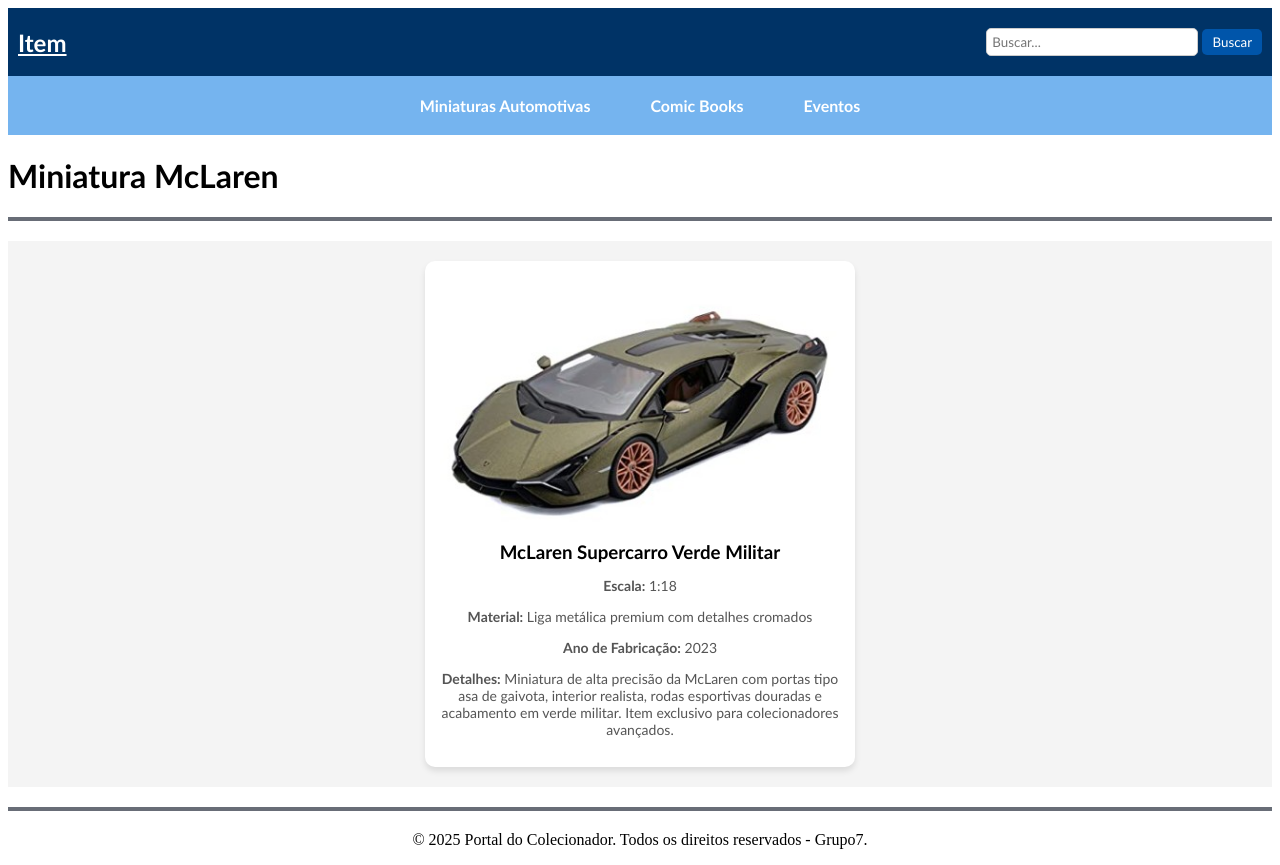
After one commit to ellahf/SINF1_2025-G3, a PHP site: page /html/colecoes/itensAuto/itemMcLaren.html in a window 1280 px wide. The commit adds this page. Run offline with PHP 8.4, Linux system fonts and the light colour scheme.

Commit message:
Mensagem do commit12 26/03

```diff
--- a/css/styles.css
+++ b/css/styles.css
@@ -320,54 +320,3 @@
 .voltar-btn:hover {
     background-color: #555;
 }
-
-.zoom-hover {
-    transition: transform 0.3s ease;
-    cursor: zoom-in;
-}
-
-.zoom-hover:hover {
-    transform: scale(1.05);
-}
-
-.zoom-modal {
-      display: none;
-      position: fixed;
-      z-index: 1000;
-      padding-top: 60px;
-      left: 0;
-      top: 0;
-      width: 100%;
-      height: 100%;
-      background-color: rgba(0, 0, 0, 0.9);
-}
-
-.zoom-modal-content {
-      margin: auto;
-      display: block;
-      max-width: 90%;
-      max-height: 80%;
-      border-radius: 10px;
-      box-shadow: 0 0 20px #fff;
-}
-
-.close-modal {
-      position: absolute;
-      top: 30px; right: 50px;
-      color: #fff;
-      font-size: 40px;
-      font-weight: bold;
-      cursor: pointer;
-}
-
-.back-button {
-      display: inline-block;
-      margin-top: 20px;
-      padding: 10px 15px;
-      background-color: #008CBA;
-      color: white;
-      border: none;
-      border-radius: 5px;
-      text-decoration: none;
-      font-family: Calibri;
-}
--- /dev/null
+++ b/html/colecoes/itensAuto/itemMcLaren.html
@@ -0,0 +1,61 @@
+<!DOCTYPE html>
+<html lang="pt">
+
+    <head>
+        <meta charset="UTF-8" />
+        <meta name="viewport" content="width=device-width, initial-scale=1.0" />
+        <title>McLaren | Detalhes</title>
+        <link rel="stylesheet" href="../../../css/styles.css" />
+    </head>
+
+    <body>
+        <header>
+            <div class="top-bar">
+                <div class="logo""><a href="../../index.html">Item</a></div>
+                <div class="search-bar">
+                    <input type="text" placeholder="Buscar..." />
+                    <button>Buscar</button>
+                </div>
+            </div>
+            <nav class="navbar">
+                <ul class="nav-links">
+                    <li class="nav-item dropdown">
+                        <a href="../../colecoes/miniaturasAuto.html">Miniaturas Automotivas</a>
+                    </li>
+                    <li class="nav-item dropdown">
+                        <a href="../../colecoes/comicBooks.html">Comic Books</a>
+                    </li>
+                    <li class="nav-item dropdown">
+                        <a href="../../eventos.html">Eventos</a>
+                    </li>
+                </ul>
+            </nav>
+        </header>
+
+        <main>
+            <div class="below-navbar">
+                <h1>Miniatura McLaren</h1>
+            </div>
+            <hr class="colored-line">
+
+            <section class="collection-section">
+                <div class="collection-container">
+                    <div class="collection-item">
+                        <img src="../../../imagens/automotiva3.jpg" class="zoom-hover" id="itemImage" alt="Miniatura McLaren" />
+                        <h3>McLaren Supercarro Verde Militar</h3>
+                        <p><strong>Escala:</strong> 1:18</p>
+                        <p><strong>Material:</strong> Liga metálica premium com detalhes cromados</p>
+                        <p><strong>Ano de Fabricação:</strong> 2023</p>
+                        <p><strong>Detalhes:</strong> Miniatura de alta precisão da McLaren com portas tipo asa de gaivota, interior realista, rodas esportivas douradas e acabamento em verde militar. Item exclusivo para colecionadores avançados.</p>
+                    </div>
+                </div>
+            </section>
+        </main>
+
+        <footer>
+            <hr class="colored-line">
+            <p style="text-align: center;">&copy; 2025 Portal do Colecionador. Todos os direitos reservados - Grupo7.</p>
+        </footer>
+    </body>
+
+</html>
--- a/html/colecoes/miniaturasAuto.html
+++ b/html/colecoes/miniaturasAuto.html
@@ -43,21 +43,21 @@
                         <img src="../../imagens/automotiva1.jpg" alt="Miniatura Mini-cooper">
                         <h3>Mini-cooper</h3>
                         <p>Uma réplica detalhada do Mini-cooper.</p>
-                        <button onclick="window.location.href='itens/itemMiniCooper.html';">Saiba Mais</button>
+                        <button onclick="window.location.href='itensAuto/itemMiniCooper.html';">Saiba Mais</button>
                     </div>
 
                     <div class="collection-item">
                         <img src="../../imagens/automotiva2.jpg" alt="Volkswagen Fusca">
                         <h3>Volkswagen Fusca</h3>
                         <p>Uma miniatura clássica.</p>
-                        <button onclick="window.location.href='itens/itemVolkswagenFusca.html';">Saiba Mais</button>
+                        <button onclick="window.location.href='itensAuto/itemVolkswagenFusca.html';">Saiba Mais</button>
                     </div>
 
                     <div class="collection-item">
                         <img src="../../imagens/automotiva3.jpg" alt="McLaren">
                         <h3>McLaren</h3>
                         <p>Modelo lendário com detalhes impressionantes.</p>
-                        <button onclick="window.location.href='itens/itemMcLaren.html';">Saiba Mais</button>
+                        <button onclick="window.location.href='itensAuto/itemMcLaren.html';">Saiba Mais</button>
                     </div>
                 </div>
             </section>
```
Also changed, not shown: html/colecoes/comicBooks.html (+9 -9 lines), html/colecoes/itensAuto/itemMiniCooper.html (renamed from html/colecoes/itens/itemVolkswagenFusca.html, +10 -10 lines), html/colecoes/itensAuto/itemVolkswagenFusca.html (renamed from html/colecoes/itens/itemMcLaren.html, +10 -10 lines), html/colecoes/itensComic/itemAvengers.html (renamed from html/colecoes/itens/itemMiniCooper.html, +10 -10 lines), html/colecoes/itensComic/itemHulkBatman.html (added), html/colecoes/itensComic/itemTheXmen.html (added).
